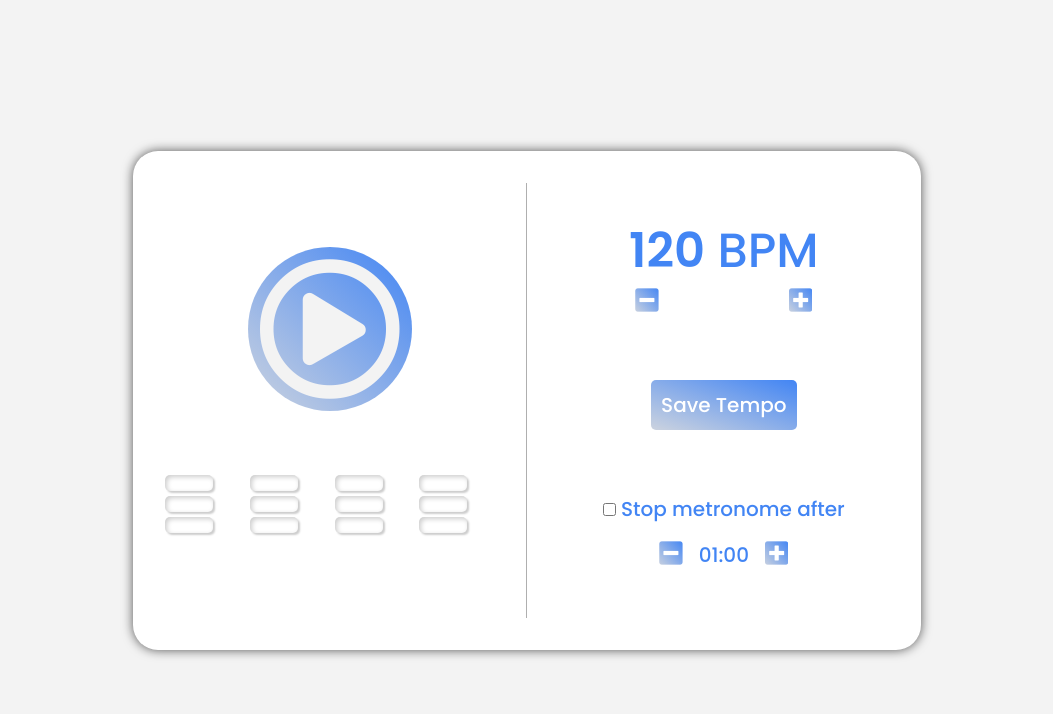
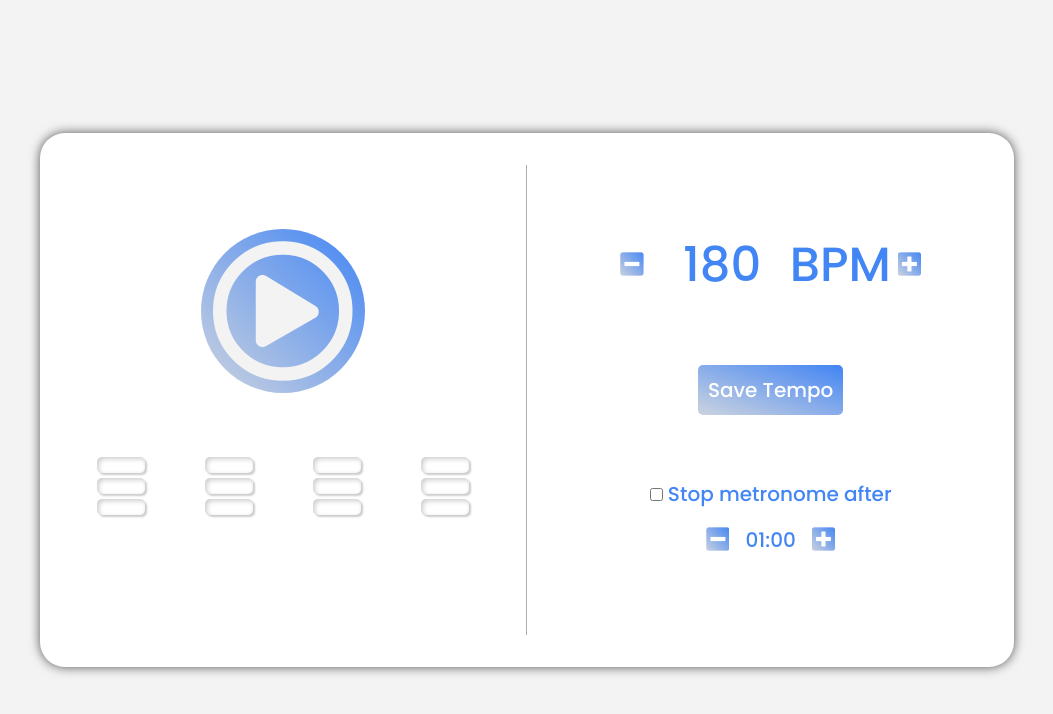
Before and after one commit to VWRoli/JS-practice-project, a plain HTML site: page metronome/index.html in a window 1280 px wide. Shown: the whole page, without its empty margins (113-1166 px from the left). Drawn offline with Linux system fonts and the light colour scheme.

Commit message:
fixed some UI problems

```diff
--- a/metronome/css/style.css
+++ b/metronome/css/style.css
@@ -65,6 +65,22 @@ body {
 .controls {
   display: flex;
   justify-content: center;
+  align-items: center;
+}
+.bpm {
+  max-width: 60%;
+}
+/*HIDING INPUT FIELD ARROWS*/
+/* Chrome, Safari, Edge, Opera */
+input::-webkit-outer-spin-button,
+input::-webkit-inner-spin-button {
+  -webkit-appearance: none;
+  margin: 0;
+}
+
+/* Firefox */
+input[type='number'] {
+  -moz-appearance: textfield;
 }
 /*************? METRONOME ******************/
 .metronome-container {
@@ -109,6 +125,7 @@ body {
 .bar-btn {
   display: grid;
   grid-template-rows: repeat(3, 1fr);
+  justify-content: center;
   grid-gap: 5px;
   cursor: pointer;
 }
@@ -126,6 +143,7 @@ body {
   display: flex;
   flex-direction: column;
   align-items: center;
+  padding: 2rem;
 }
 .metronome-right > * {
   margin-top: 2rem;
@@ -133,18 +151,17 @@ body {
 }
 .bpm {
   font-size: 3rem;
-  text-align: center;
-}
-.bpm-number {
-  font-weight: 600;
 }
 #bpm-number-input {
-  width: 25%;
+  width: 40%;
   margin: 0 1rem;
   border: none;
   border-radius: 5px;
-  font-size: 1rem;
+  text-align: right;
   outline: none;
+}
+.bpm input[type='number'] {
+  font-size: 3rem;
 }
 #timer-label {
   font-size: 1.25rem;
--- a/metronome/index.html
+++ b/metronome/index.html
@@ -45,16 +45,21 @@
       </div>
       <div class="metronome-right">
         <div class="tempo">
-          <h1 class="bpm"><span class="bpm-number">120</span> BPM</h1>
           <div class="controls">
             <button class="secondary-btn btn-minus">
               <i class="fas fa-minus-square fa-2x btn-i"></i>
             </button>
-            <input
-              type="number"
-              name="bpm-number-input"
-              id="bpm-number-input"
-            />
+            <div class="bpm">
+              <input
+                type="number"
+                name="bpm-number-input"
+                id="bpm-number-input"
+                min="30"
+                max="220"
+              />
+              BPM
+            </div>
+
             <button class="secondary-btn btn-minus">
               <i class="fas fa-plus-square fa-2x btn-i"></i>
             </button>
--- a/metronome/js/main.js
+++ b/metronome/js/main.js
@@ -1,6 +1,5 @@
 'use strict';
-//? VARIABLES
-const playBtn = document.querySelector('.play-btn');
+
 //? SOUNDS
 const clap = document.getElementById('clap-sound');
 const hihat = document.getElementById('hi-hat-sound');
@@ -12,8 +11,15 @@ const snare = document.getElementById('snare-sound');
 const tom = document.getElementById('tom-sound');
 const tink = document.getElementById('tink-sound');
 
+metronome();
+
+////////////////////////////////////////////////
+//Metronome main function
+function metronome() {
+  //? VARIABLES
   let metronomeLoop = false;
   let playMetronome;
+  const playBtn = document.querySelector('.play-btn');
 
   //Play button
   playBtn.addEventListener('click', function () {
@@ -29,9 +35,25 @@ function loopMetronome() {
   //Starts/stops metronome
   function startStopBtn() {
     if (!metronomeLoop) return;
-  tink.play();
+    hihat.play();
   }
   //Clears time interval
   function resetMetronome() {
     clearInterval(playMetronome);
   }
+}
+
+////////////////////////////////////////////////
+//BPM counter
+const bpmInput = document.querySelector('#bpm-number-input');
+
+let bpm = 180;
+let beat;
+
+bpmInput.value = bpm;
+
+function beatCalc() {
+  beat = 60 / bpm;
+  console.log(beat);
+}
+beatCalc();
```
Lines whose indentation alone changed are shown as unchanged.
